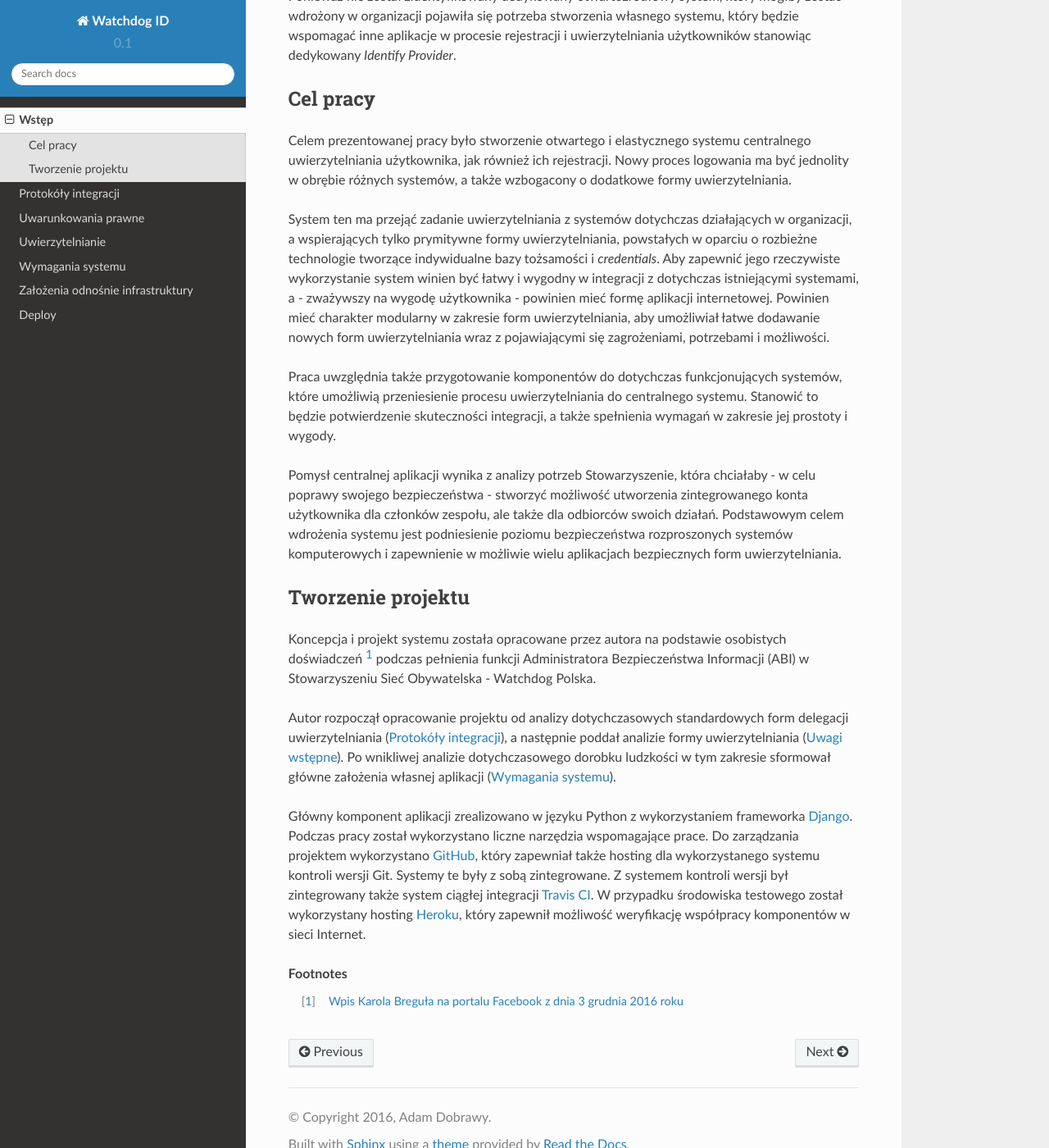
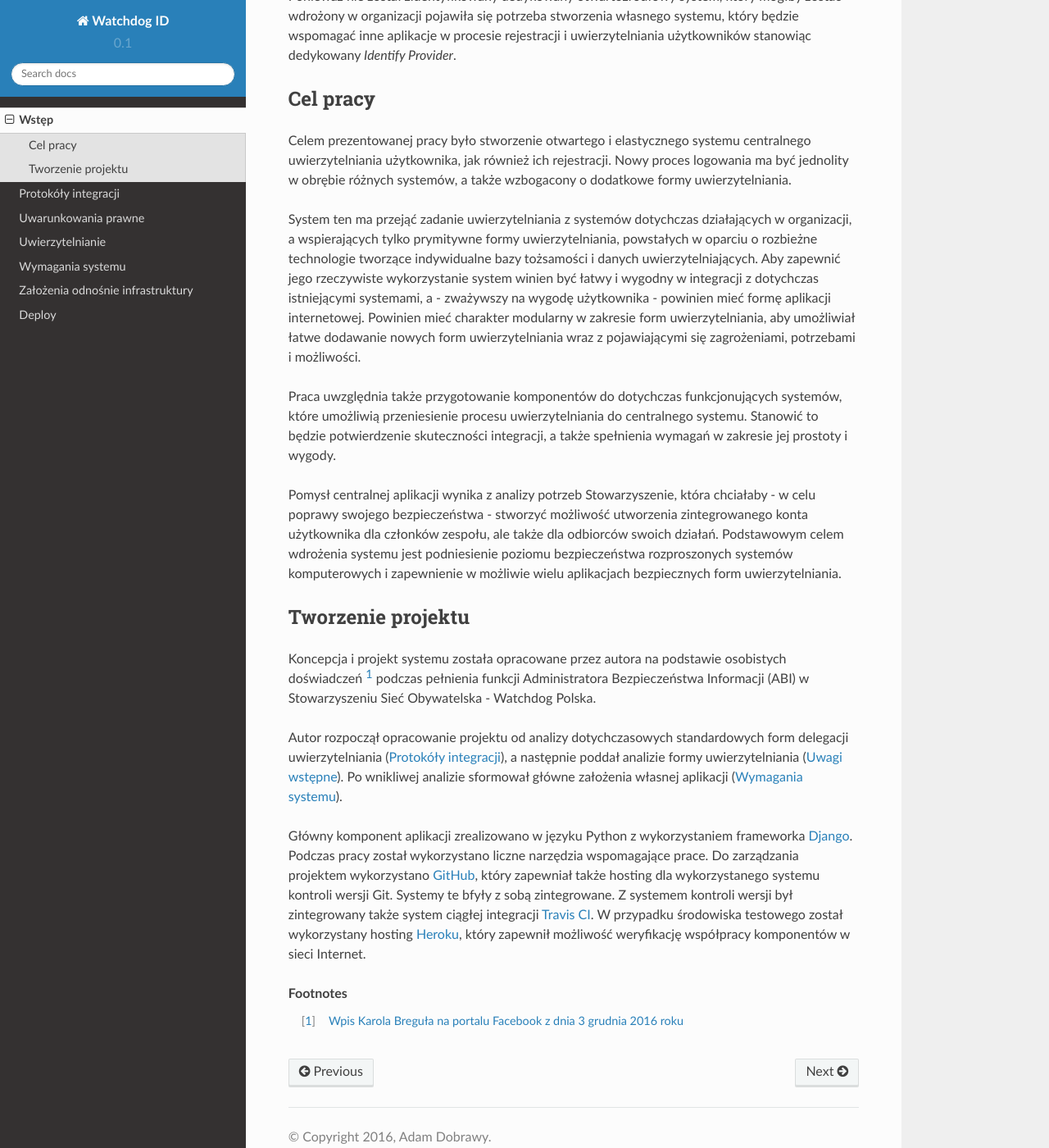
Before and after one commit to watchdogpolska/watchdog-id, a Sphinx documentation site: the page built from docs/sections/introduction.rst, in a window 1280 px wide and 1400 px high, scrolled down 440 px. Shown: the whole window at 82% size. Built offline with Sphinx 7.4.7 and the Read the Docs theme 2.0.0, drawn with Linux system fonts in a browser that asks for light colours.

Commit message:
Update introduction

```diff
--- a/docs/sections/introduction.rst
+++ b/docs/sections/introduction.rst
@@ -19,7 +19,7 @@ Cel pracy
 
 Celem prezentowanej pracy było stworzenie otwartego i elastycznego systemu centralnego uwierzytelniania użytkownika, jak również ich rejestracji. Nowy proces logowania ma być jednolity w obrębie różnych systemów, a także wzbogacony o dodatkowe formy uwierzytelniania.
 
-System ten ma przejąć zadanie uwierzytelniania z systemów dotychczas działających w organizacji, a wspierających tylko prymitywne formy uwierzytelniania, powstałych w oparciu o rozbieżne technologie tworzące indywidualne bazy tożsamości i `credentials`. Aby zapewnić jego rzeczywiste wykorzystanie system winien być łatwy i wygodny w integracji z dotychczas istniejącymi systemami, a - zważywszy na wygodę użytkownika - powinien mieć formę aplikacji internetowej. Powinien mieć charakter modularny w zakresie form uwierzytelniania, aby umożliwiał łatwe dodawanie nowych form uwierzytelniania wraz z  pojawiającymi się zagrożeniami, potrzebami i możliwości.
+System ten ma przejąć zadanie uwierzytelniania z systemów dotychczas działających w organizacji, a wspierających tylko prymitywne formy uwierzytelniania, powstałych w oparciu o rozbieżne technologie tworzące indywidualne bazy tożsamości i danych uwierzytelniających. Aby zapewnić jego rzeczywiste wykorzystanie system winien być łatwy i wygodny w integracji z dotychczas istniejącymi systemami, a - zważywszy na wygodę użytkownika - powinien mieć formę aplikacji internetowej. Powinien mieć charakter modularny w zakresie form uwierzytelniania, aby umożliwiał łatwe dodawanie nowych form uwierzytelniania wraz z  pojawiającymi się zagrożeniami, potrzebami i możliwości.
 
 Praca uwzględnia także przygotowanie komponentów do dotychczas funkcjonujących systemów, które umożliwią przeniesienie procesu uwierzytelniania do centralnego systemu. Stanowić to będzie potwierdzenie skuteczności integracji, a także spełnienia wymagań w zakresie jej prostoty i wygody.
 
@@ -32,9 +32,9 @@ Tworzenie projektu
 
 Koncepcja i projekt systemu została opracowane przez autora na podstawie osobistych doświadczeń [#f1]_ podczas pełnienia funkcji Administratora Bezpieczeństwa Informacji (ABI) w Stowarzyszeniu Sieć Obywatelska - Watchdog Polska.
 
-Autor rozpoczął opracowanie projektu od analizy dotychczasowych standardowych form delegacji uwierzytelniania (:ref:`protocol`), a następnie poddał analizie formy uwierzytelniania (:ref:`authentication_intro`). Po wnikliwej analizie dotychczasowego dorobku ludzkości w tym zakresie sformował główne założenia własnej aplikacji (:ref:`requirements`).
+Autor rozpoczął opracowanie projektu od analizy dotychczasowych standardowych form delegacji uwierzytelniania (:ref:`protocol`), a następnie poddał analizie formy uwierzytelniania (:ref:`authentication_intro`). Po wnikliwej analizie sformował główne założenia własnej aplikacji (:ref:`requirements`).
 
-Główny komponent aplikacji zrealizowano w języku Python z wykorzystaniem frameworka `Django`_. Podczas pracy został wykorzystano liczne narzędzia wspomagające prace. Do zarządzania projektem wykorzystano `GitHub`_, który zapewniał także hosting dla wykorzystanego systemu kontroli wersji Git. Systemy te były z sobą zintegrowane. Z systemem kontroli wersji był zintegrowany także system ciągłej integracji `Travis CI`_. W przypadku środowiska testowego został wykorzystany hosting `Heroku`_, który zapewnił możliwość weryfikację współpracy komponentów w sieci Internet.
+Główny komponent aplikacji zrealizowano w języku Python z wykorzystaniem frameworka `Django`_. Podczas pracy został wykorzystano liczne narzędzia wspomagające prace. Do zarządzania projektem wykorzystano `GitHub`_, który zapewniał także hosting dla wykorzystanego systemu kontroli wersji Git. Systemy te bfyły z sobą zintegrowane. Z systemem kontroli wersji był zintegrowany także system ciągłej integracji `Travis CI`_. W przypadku środowiska testowego został wykorzystany hosting `Heroku`_, który zapewnił możliwość weryfikację współpracy komponentów w sieci Internet.
 
 .. _Django: https://djangoproject.com/
 
```
